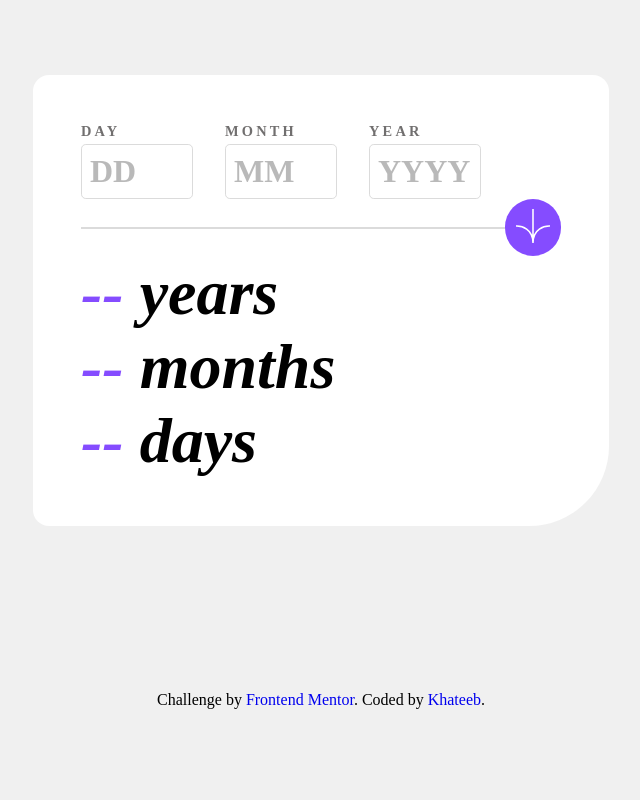
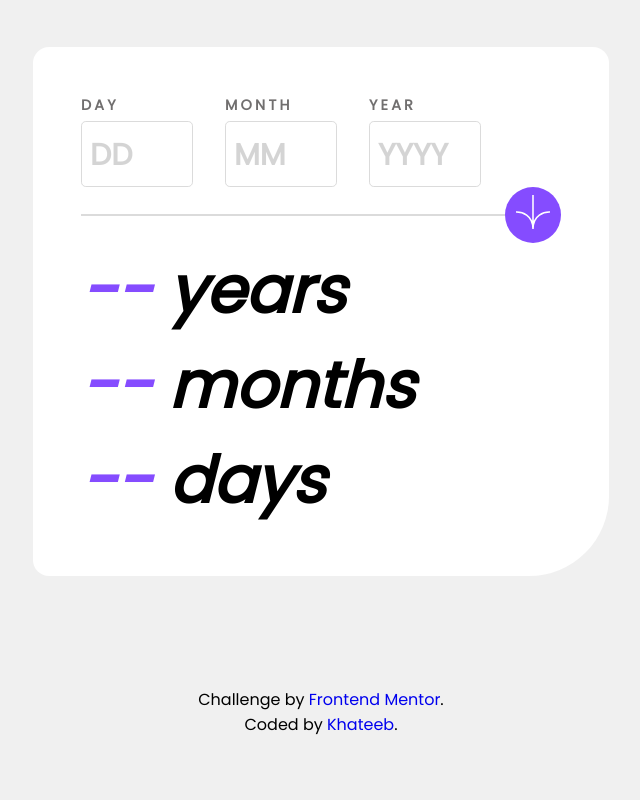
Before and after one commit to khateeboveskey/age-calculator-app, a PHP site: page / in a window 1280 px wide. Shown: the whole page, without its empty margins (319-959 px from the left). Run offline with PHP 8.4, Linux system fonts and the light colour scheme.

Commit message:
Poppins font added via Google Fonts

```diff
--- a/css/style.css
+++ b/css/style.css
@@ -1,3 +1,6 @@
+/* for Poppins font */
+@import url("https://fonts.googleapis.com/css2?family=Poppins:ital,wght@400;700;800&display=swap");
+
 /* variables */
 :root {
 	--primary-purple: hsl(259, 100%, 65%);
@@ -11,7 +14,7 @@
 
 * {
 	box-sizing: border-box;
-	font-family: "Poppins";
+	font-family: "Poppins", sans-serif;
 	margin: 0;
 	padding: 0;
 	transition: all 0.3s ease 0s;
@@ -97,8 +100,8 @@ form label {
 input::placeholder {
 	text-transform: uppercase;
 	font-weight: 700;
-	opacity: 50%;
-	font-size: 32px;
+	opacity: 30%;
+	font-size: 30px;
 }
 
 input[type="number"]::-webkit-inner-spin-button {
@@ -206,4 +209,5 @@ div.process-separator {
 
 .attribution {
 	padding: 2rem;
+	text-align: center;
 }
--- a/index.html
+++ b/index.html
@@ -8,6 +8,7 @@
 
   <link rel="icon" type="image/png" sizes="32x32" href="./assets/images/favicon-32x32.png">
   <link rel="stylesheet" href="css/style.css">
+  <link rel="preconnect" href="https://fonts.gstatic.com">
   <title>Age Calculator</title>
 </head>
 
@@ -55,7 +56,7 @@
   <!-- credits -->
   <div class="attribution">
     Challenge by <a href="https://www.frontendmentor.io?ref=challenge" target="_blank">Frontend Mentor</a>.
-    Coded by <a href="https://github.com/khateeboveskey">Khateeb</a>.
+    <br>Coded by <a href="https://github.com/khateeboveskey">Khateeb</a>.
   </div>
   <script src="js/script.js"></script>
 </body>
```
